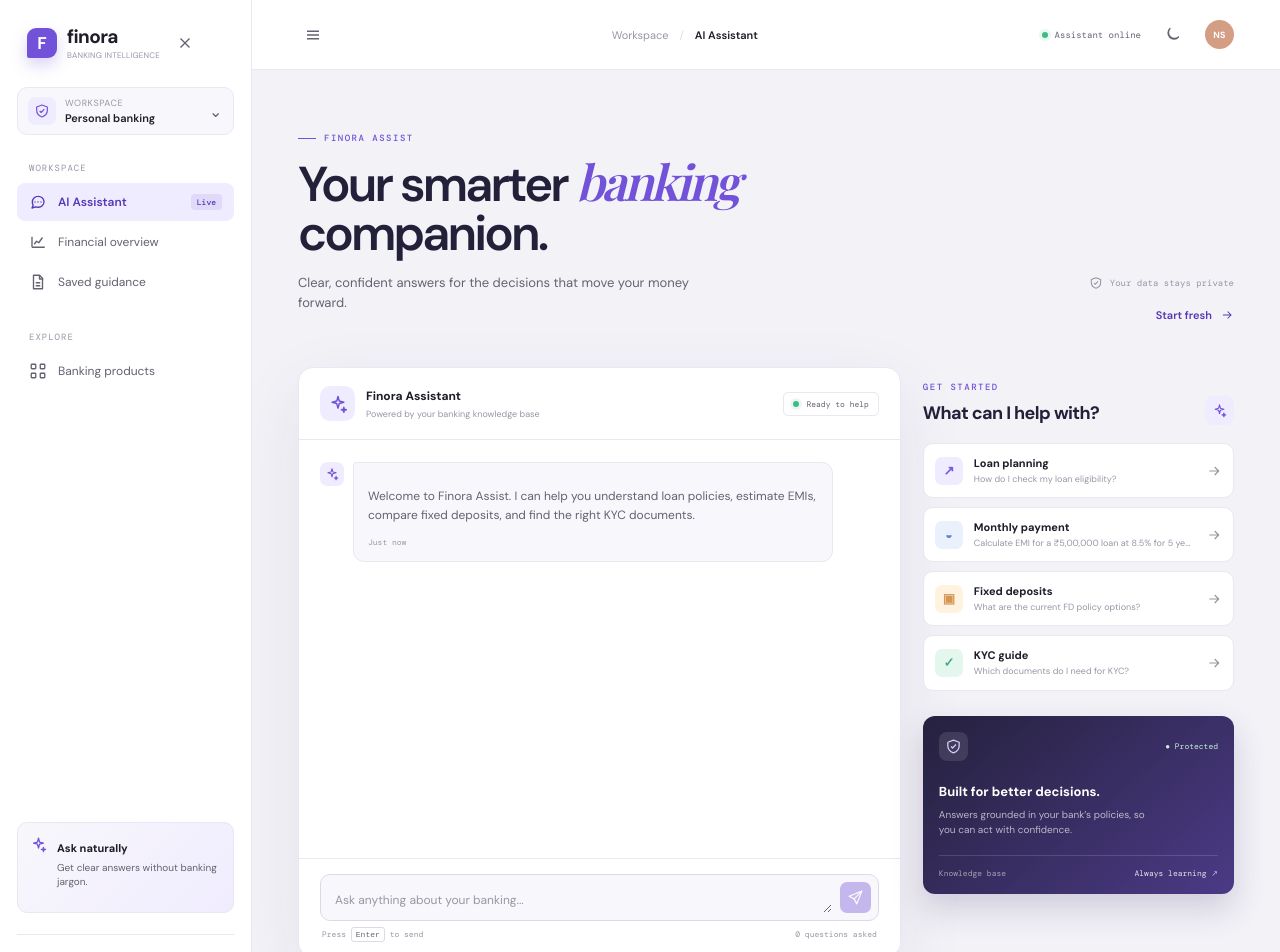
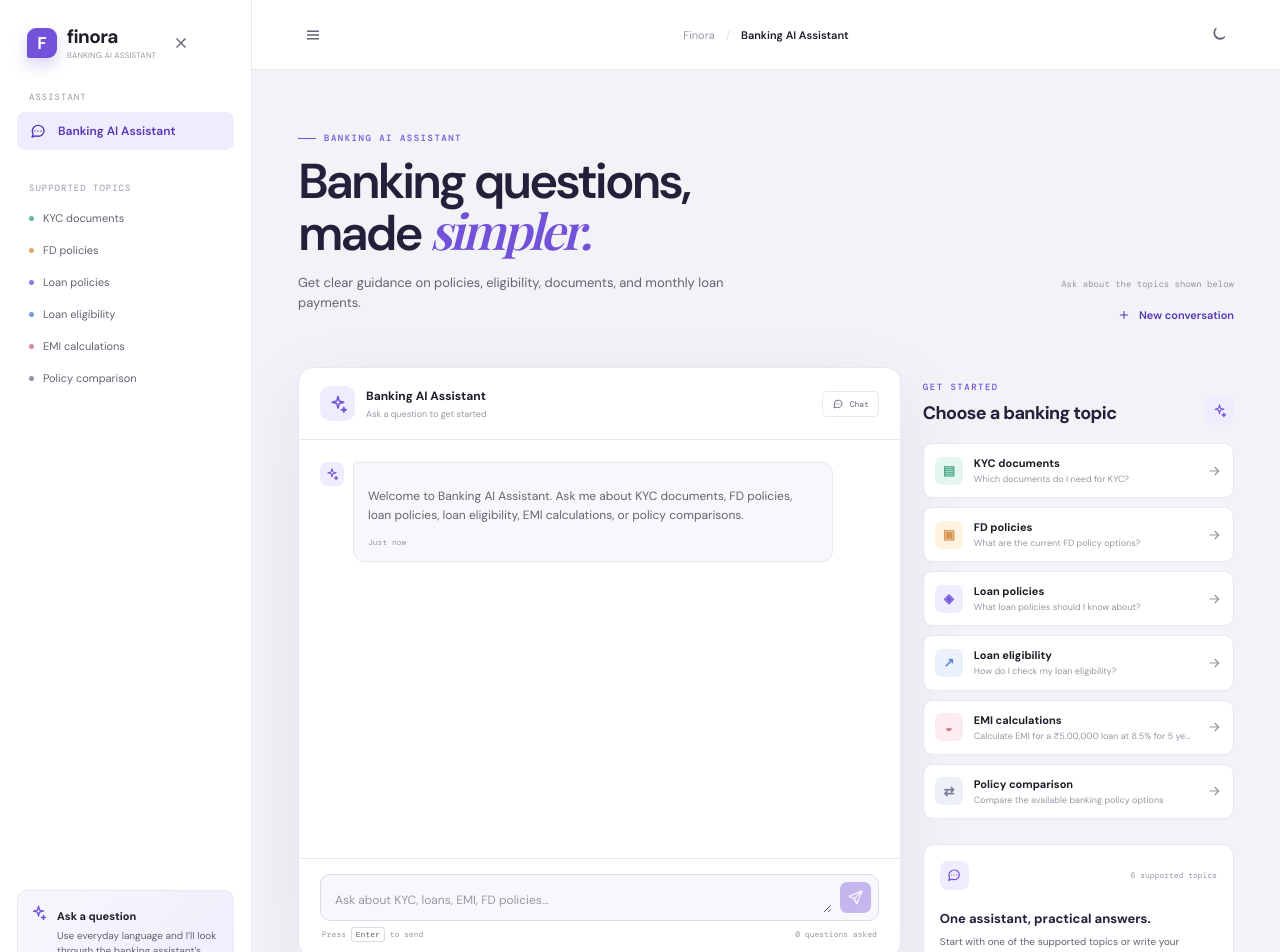
Before and after one commit to Nisarg284/frontend-Banking-Ai-, a React app: page / in a window 1280 px wide. Shown: the top 952 px of the page. Built offline with nearby package versions, Linux system fonts and the light colour scheme; the HTML template or start-up script is replaced by a standard one; a web font is replaced by a local one.

Commit message:
Remove unsupported dashboard UI

```diff
--- a/src/App.jsx
+++ b/src/App.jsx
@@ -1,56 +1,34 @@
-import { useEffect, useMemo, useRef, useState } from "react";
+import { useEffect, useRef, useState } from "react";
 import "./App.css";
 import { askQuestion } from "./services/api";
 
-const quickPrompts = [
-  {
-    label: "Loan planning",
-    prompt: "How do I check my loan eligibility?",
-    icon: "↗",
-    tone: "violet",
-  },
-  {
-    label: "Monthly payment",
-    prompt: "Calculate EMI for a ₹5,00,000 loan at 8.5% for 5 years",
-    icon: "◒",
-    tone: "blue",
-  },
-  {
-    label: "Fixed deposits",
-    prompt: "What are the current FD policy options?",
-    icon: "▣",
-    tone: "amber",
-  },
-  {
-    label: "KYC guide",
-    prompt: "Which documents do I need for KYC?",
-    icon: "✓",
-    tone: "mint",
-  },
+const supportedTopics = [
+  { label: "KYC documents", prompt: "Which documents do I need for KYC?", icon: "▤", tone: "mint" },
+  { label: "FD policies", prompt: "What are the current FD policy options?", icon: "▣", tone: "amber" },
+  { label: "Loan policies", prompt: "What loan policies should I know about?", icon: "◈", tone: "violet" },
+  { label: "Loan eligibility", prompt: "How do I check my loan eligibility?", icon: "↗", tone: "blue" },
+  { label: "EMI calculations", prompt: "Calculate EMI for a ₹5,00,000 loan at 8.5% for 5 years", icon: "◒", tone: "rose" },
+  { label: "Policy comparison", prompt: "Compare the available banking policy options", icon: "⇄", tone: "slate" },
 ];
 
 const initialMessage = {
   id: "welcome",
   sender: "bot",
-  text: "Welcome to Finora Assist. I can help you understand loan policies, estimate EMIs, compare fixed deposits, and find the right KYC documents.",
+  text: "Welcome to Banking AI Assistant. Ask me about KYC documents, FD policies, loan policies, loan eligibility, EMI calculations, or policy comparisons.",
   time: "Just now",
 };
 
 function Icon({ name, size = 18 }) {
   const paths = {
-    grid: <><rect x="3" y="3" width="6" height="6" rx="1" /><rect x="15" y="3" width="6" height="6" rx="1" /><rect x="3" y="15" width="6" height="6" rx="1" /><rect x="15" y="15" width="6" height="6" rx="1" /></>,
     chat: <><path d="M20 11.5a7.5 7.5 0 0 1-8 7.5 8.6 8.6 0 0 1-3.2-.6L4 20l1.5-3.8A7.3 7.3 0 0 1 4.5 12 7.5 7.5 0 0 1 12 4.5a7.5 7.5 0 0 1 8 7Z" /><path d="M8 12h.01M12 12h.01M16 12h.01" strokeLinecap="round" /></>,
-    chart: <><path d="M4 19V5M4 19h17" /><path d="m7 15 3-4 3 2 5-7" /></>,
-    file: <><path d="M6 3h8l4 4v14H6z" /><path d="M14 3v5h5M9 13h6M9 17h6" /></>,
     spark: <><path d="m12 3 1.5 5.5L19 10l-5.5 1.5L12 17l-1.5-5.5L5 10l5.5-1.5L12 3Z" /><path d="m19 16 .6 2.4L22 19l-2.4.6L19 22l-.6-2.4L16 19l2.4-.6L19 16Z" /></>,
     arrow: <><path d="M5 12h14M13 6l6 6-6 6" /></>,
-    plus: <><path d="M12 5v14M5 12h14" /></>,
     moon: <path d="M20.5 15.5A8.5 8.5 0 0 1 8.5 3.5 8.5 8.5 0 1 0 20.5 15.5Z" />,
     sun: <><circle cx="12" cy="12" r="4" /><path d="M12 2v2M12 20v2M4.93 4.93l1.41 1.41M17.66 17.66l1.41 1.41M2 12h2M20 12h2M4.93 19.07l1.41-1.41M17.66 6.34l1.41-1.41" /></>,
     send: <><path d="m21 3-7.2 18-3.7-7.1L3 10.2 21 3Z" /><path d="M10.1 13.9 21 3" /></>,
     menu: <><path d="M4 7h16M4 12h16M4 17h16" /></>,
     close: <><path d="m6 6 12 12M18 6 6 18" /></>,
-    shield: <><path d="M12 3 20 6v5c0 5-3.4 8.4-8 10-4.6-1.6-8-5-8-10V6l8-3Z" /><path d="m8.5 12 2.2 2.2 4.8-5" /></>,
+    plus: <><path d="M12 5v14M5 12h14" /></>,
   };
 
   return <svg className="icon" width={size} height={size} viewBox="0 0 24 24" fill="none" stroke="currentColor" strokeWidth="1.8" strokeLinejoin="round" aria-hidden="true">{paths[name]}</svg>;
@@ -63,11 +41,6 @@ function App() {
   const [isDarkMode, setIsDarkMode] = useState(() => localStorage.getItem("theme") === "dark");
   const [mobileNavOpen, setMobileNavOpen] = useState(false);
   const messagesEndRef = useRef(null);
-
-  const messageCountLabel = useMemo(() => {
-    const count = messages.filter((message) => message.sender === "user").length;
-    return `${count} ${count === 1 ? "question" : "questions"} asked`;
-  }, [messages]);
 
   useEffect(() => {
     document.body.classList.toggle("dark-mode", isDarkMode);
@@ -83,24 +56,15 @@ function App() {
     if (!trimmedQuestion || loading) return;
 
     setQuestion("");
-    setMessages((previous) => [
-      ...previous,
-      { id: `user-${Date.now()}`, sender: "user", text: trimmedQuestion, time: "Just now" },
-    ]);
+    setMessages((previous) => [...previous, { id: `user-${Date.now()}`, sender: "user", text: trimmedQuestion, time: "Just now" }]);
     setLoading(true);
 
     try {
       const answer = await askQuestion(trimmedQuestion);
-      setMessages((previous) => [
-        ...previous,
-        { id: `bot-${Date.now()}`, sender: "bot", text: typeof answer === "string" ? answer : JSON.stringify(answer), time: "Just now" },
-      ]);
+      setMessages((previous) => [...previous, { id: `bot-${Date.now()}`, sender: "bot", text: typeof answer === "string" ? answer : JSON.stringify(answer), time: "Just now" }]);
     } catch (error) {
       console.error(error);
-      setMessages((previous) => [
-        ...previous,
-        { id: `error-${Date.now()}`, sender: "bot", text: "I couldn’t reach the assistant right now. Please check that the banking service is running and try again.", time: "Just now", error: true },
-      ]);
+      setMessages((previous) => [...previous, { id: `error-${Date.now()}`, sender: "bot", text: "I couldn’t reach the Banking AI Assistant right now. Please try again in a moment.", time: "Just now", error: true }]);
     } finally {
       setLoading(false);
     }
@@ -116,98 +80,52 @@ function App() {
       <aside className={`sidebar ${mobileNavOpen ? "sidebar-open" : ""}`}>
         <div className="brand-row">
           <div className="brand-mark"><span>F</span></div>
-          <div className="brand-copy"><strong>finora</strong><span>Banking intelligence</span></div>
+          <div className="brand-copy"><strong>finora</strong><span>Banking AI Assistant</span></div>
           <button className="icon-button sidebar-close" onClick={() => setMobileNavOpen(false)} aria-label="Close navigation"><Icon name="close" /></button>
         </div>
 
-        <div className="workspace-switcher">
-          <div className="workspace-icon"><Icon name="shield" size={16} /></div>
-          <div><span>Workspace</span><strong>Personal banking</strong></div>
-          <span className="chevron">⌄</span>
+        <nav className="main-nav" aria-label="Assistant navigation">
+          <p className="nav-label">Assistant</p>
+          <button className="nav-item active"><Icon name="chat" /><span>Banking AI Assistant</span></button>
+        </nav>
+
+        <div className="topic-panel">
+          <p className="nav-label">Supported topics</p>
+          <div className="topic-list">
+            {supportedTopics.map((topic) => <button className="topic-link" key={topic.label} onClick={() => { handleSend(topic.prompt); setMobileNavOpen(false); }}><span className={`topic-dot ${topic.tone}`} />{topic.label}</button>)}
+          </div>
         </div>
 
-        <nav className="main-nav" aria-label="Main navigation">
-          <p className="nav-label">Workspace</p>
-          <button className="nav-item active"><Icon name="chat" /><span>AI Assistant</span><span className="nav-pill">Live</span></button>
-          <button className="nav-item"><Icon name="chart" /><span>Financial overview</span></button>
-          <button className="nav-item"><Icon name="file" /><span>Saved guidance</span></button>
-          <p className="nav-label nav-label-spaced">Explore</p>
-          <button className="nav-item"><Icon name="grid" /><span>Banking products</span></button>
-        </nav>
+        <div className="sidebar-tip"><div className="tip-icon"><Icon name="spark" size={17} /></div><div><strong>Ask a question</strong><p>Use everyday language and I’ll look through the banking assistant’s available guidance.</p></div></div>
 
-        <div className="sidebar-tip">
-          <div className="tip-icon"><Icon name="spark" size={17} /></div>
-          <div><strong>Ask naturally</strong><p>Get clear answers without banking jargon.</p></div>
-        </div>
-
-        <div className="sidebar-footer">
-          <div className="security-note"><span className="status-dot" /> <span>Secure session</span></div>
-          <div className="profile-row"><div className="avatar">NS</div><div><strong>Nisarg Shah</strong><span>Personal account</span></div><span className="more">•••</span></div>
-        </div>
+        <div className="sidebar-footer"><div className="assistant-note"><span className="status-dot" /> <span>Chat assistant</span></div><div className="footer-caption">Policy guidance and calculations in one place.</div></div>
       </aside>
 
       {mobileNavOpen && <button className="mobile-overlay" onClick={() => setMobileNavOpen(false)} aria-label="Close navigation overlay" />}
 
       <main className="main-area">
-        <header className="topbar">
-          <button className="icon-button mobile-menu" onClick={() => setMobileNavOpen(true)} aria-label="Open navigation"><Icon name="menu" /></button>
-          <div className="breadcrumb"><span>Workspace</span><span className="breadcrumb-separator">/</span><strong>AI Assistant</strong></div>
-          <div className="topbar-actions">
-            <div className="live-status"><span className="status-dot" /> Assistant online</div>
-            <button className="icon-button" onClick={() => setIsDarkMode((value) => !value)} aria-label="Toggle color theme"><Icon name={isDarkMode ? "sun" : "moon"} size={17} /></button>
-            <button className="avatar top-avatar" aria-label="Account menu">NS</button>
-          </div>
-        </header>
+        <header className="topbar"><button className="icon-button mobile-menu" onClick={() => setMobileNavOpen(true)} aria-label="Open navigation"><Icon name="menu" /></button><div className="breadcrumb"><span>Finora</span><span className="breadcrumb-separator">/</span><strong>Banking AI Assistant</strong></div><div className="topbar-actions"><button className="icon-button" onClick={() => setIsDarkMode((value) => !value)} aria-label="Toggle color theme"><Icon name={isDarkMode ? "sun" : "moon"} size={17} /></button></div></header>
 
         <section className="content-wrap">
-          <div className="page-intro">
-            <div>
-              <p className="eyebrow"><span className="eyebrow-line" /> FINORA ASSIST</p>
-              <h1>Your smarter <em>banking</em> companion.</h1>
-              <p className="intro-copy">Clear, confident answers for the decisions that move your money forward.</p>
-            </div>
-            <div className="intro-meta"><span className="meta-chip"><Icon name="shield" size={14} /> Your data stays private</span><button className="text-button" onClick={resetConversation}>Start fresh <Icon name="arrow" size={14} /></button></div>
-          </div>
+          <div className="page-intro"><div><p className="eyebrow"><span className="eyebrow-line" /> BANKING AI ASSISTANT</p><h1>Banking questions, made <em>simpler.</em></h1><p className="intro-copy">Get clear guidance on policies, eligibility, documents, and monthly loan payments.</p></div><div className="intro-meta"><span className="meta-chip">Ask about the topics shown below</span><button className="text-button" onClick={resetConversation}><Icon name="plus" size={14} /> New conversation</button></div></div>
 
           <div className="dashboard-grid">
             <section className="assistant-card">
-              <div className="assistant-card-header">
-                <div className="assistant-identity"><div className="assistant-orb"><Icon name="spark" size={20} /></div><div><strong>Finora Assistant</strong><span>Powered by your banking knowledge base</span></div></div>
-                <span className="secure-badge"><span className="status-dot" /> Ready to help</span>
-              </div>
+              <div className="assistant-card-header"><div className="assistant-identity"><div className="assistant-orb"><Icon name="spark" size={20} /></div><div><strong>Banking AI Assistant</strong><span>Ask a question to get started</span></div></div><span className="chat-badge"><Icon name="chat" size={12} /> Chat</span></div>
 
               <div className="chat-stream" aria-live="polite">
-                {messages.map((message) => (
-                  <div className={`message-row ${message.sender === "user" ? "user-row" : ""}`} key={message.id}>
-                    {message.sender === "bot" && <div className="message-avatar"><Icon name="spark" size={14} /></div>}
-                    <div className={`message-bubble ${message.sender === "user" ? "user-bubble" : "bot-bubble"} ${message.error ? "error-bubble" : ""}`}>
-                      <p>{message.text}</p><span className="message-time">{message.time}</span>
-                    </div>
-                  </div>
-                ))}
+                {messages.map((message) => <div className={`message-row ${message.sender === "user" ? "user-row" : ""}`} key={message.id}>{message.sender === "bot" && <div className="message-avatar"><Icon name="spark" size={14} /></div>}<div className={`message-bubble ${message.sender === "user" ? "user-bubble" : "bot-bubble"} ${message.error ? "error-bubble" : ""}`}><p>{message.text}</p><span className="message-time">{message.time}</span></div></div>)}
                 {loading && <div className="message-row"><div className="message-avatar"><Icon name="spark" size={14} /></div><div className="message-bubble bot-bubble typing-bubble"><span className="typing-dot" /><span className="typing-dot" /><span className="typing-dot" /><span className="typing-label">Thinking through it...</span></div></div>}
                 <div ref={messagesEndRef} />
               </div>
 
-              <div className="composer-wrap">
-                <div className="composer">
-                  <textarea value={question} onChange={(event) => setQuestion(event.target.value)} onKeyDown={(event) => { if (event.key === "Enter" && !event.shiftKey) { event.preventDefault(); handleSend(); } }} placeholder="Ask anything about your banking..." rows="1" aria-label="Ask your banking question" />
-                  <button className="send-button" onClick={() => handleSend()} disabled={!question.trim() || loading} aria-label="Send question"><Icon name="send" size={17} /></button>
-                </div>
-                <div className="composer-hint"><span>Press <kbd>Enter</kbd> to send</span><span>{messageCountLabel}</span></div>
-              </div>
+              <div className="composer-wrap"><div className="composer"><textarea value={question} onChange={(event) => setQuestion(event.target.value)} onKeyDown={(event) => { if (event.key === "Enter" && !event.shiftKey) { event.preventDefault(); handleSend(); } }} placeholder="Ask about KYC, loans, EMI, FD policies..." rows="1" aria-label="Ask your banking question" /><button className="send-button" onClick={() => handleSend()} disabled={!question.trim() || loading} aria-label="Send question"><Icon name="send" size={17} /></button></div><div className="composer-hint"><span>Press <kbd>Enter</kbd> to send</span><span>{messages.filter((message) => message.sender === "user").length} questions asked</span></div></div>
             </section>
 
-            <aside className="insights-column">
-              <div className="section-heading"><div><p className="eyebrow">GET STARTED</p><h2>What can I help with?</h2></div><span className="sparkle-small"><Icon name="spark" size={15} /></span></div>
-              <div className="prompt-list">
-                {quickPrompts.map((item) => <button className="prompt-card" key={item.label} onClick={() => handleSend(item.prompt)}><span className={`prompt-icon ${item.tone}`}>{item.icon}</span><span className="prompt-copy"><strong>{item.label}</strong><span>{item.prompt}</span></span><Icon name="arrow" size={16} /></button>)}
-              </div>
-              <div className="trust-card"><div className="trust-card-top"><span className="trust-icon"><Icon name="shield" size={17} /></span><span className="trust-check">● Protected</span></div><strong>Built for better decisions.</strong><p>Answers grounded in your bank’s policies, so you can act with confidence.</p><div className="trust-rule" /><div className="trust-footer"><span>Knowledge base</span><strong>Always learning <span>↗</span></strong></div></div>
-            </aside>
+            <aside className="insights-column"><div className="section-heading"><div><p className="eyebrow">GET STARTED</p><h2>Choose a banking topic</h2></div><span className="sparkle-small"><Icon name="spark" size={15} /></span></div><div className="prompt-list">{supportedTopics.map((topic) => <button className="prompt-card" key={topic.label} onClick={() => handleSend(topic.prompt)}><span className={`prompt-icon ${topic.tone}`}>{topic.icon}</span><span className="prompt-copy"><strong>{topic.label}</strong><span>{topic.prompt}</span></span><Icon name="arrow" size={16} /></button>)}</div><div className="topics-card"><div className="topics-card-top"><span className="topics-icon"><Icon name="chat" size={16} /></span><span className="topic-count">6 supported topics</span></div><strong>One assistant, practical answers.</strong><p>Start with one of the supported topics or write your question in your own words.</p><div className="topic-tags">{supportedTopics.slice(0, 3).map((topic) => <span key={topic.label}>{topic.label}</span>)}</div></div></aside>
           </div>
 
-          <footer className="page-footer"><span>Finora Assist <span className="footer-dot">•</span> Banking intelligence, made clear.</span><span>For guidance only. Always review official terms.</span></footer>
+          <footer className="page-footer"><span>Finora Assist <span className="footer-dot">•</span> Banking AI Assistant</span><span>For guidance only. Review official terms before acting.</span></footer>
         </section>
       </main>
     </div>
```
Also changed, not shown: src/App.css.
